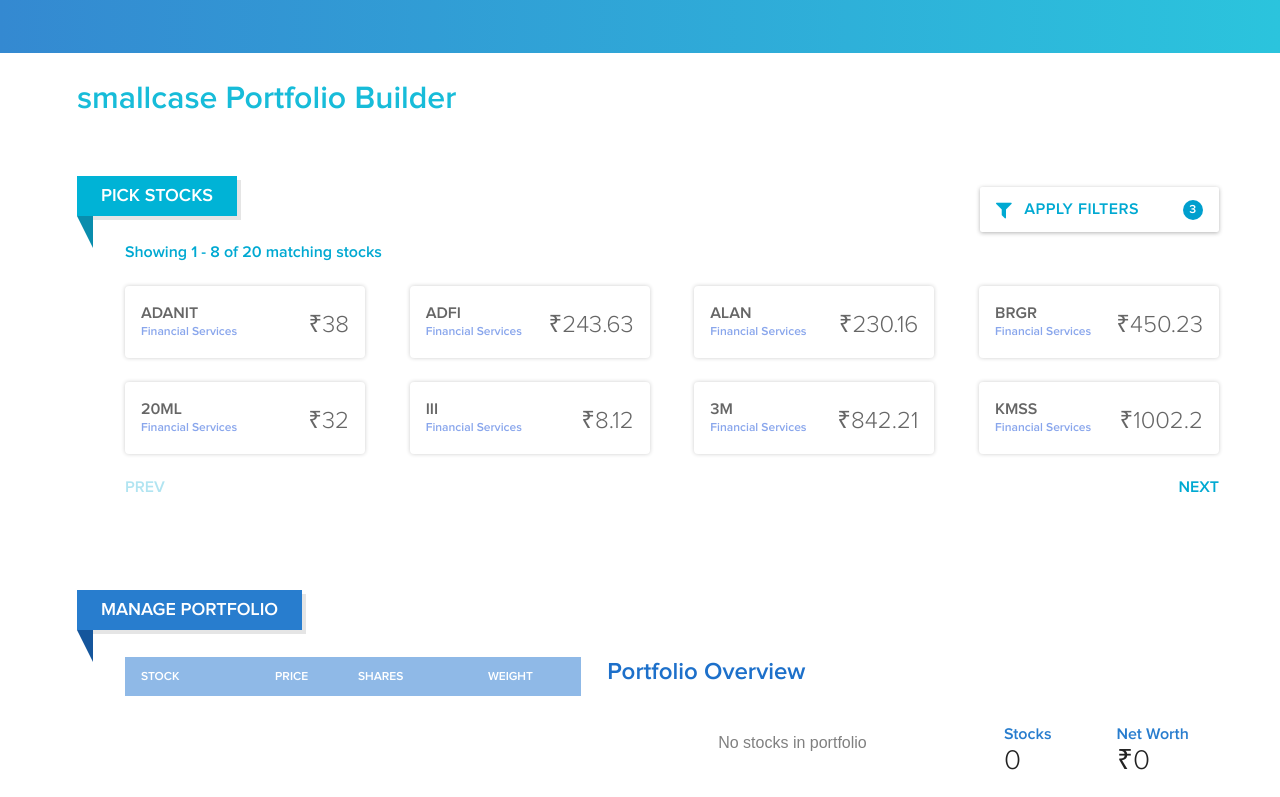
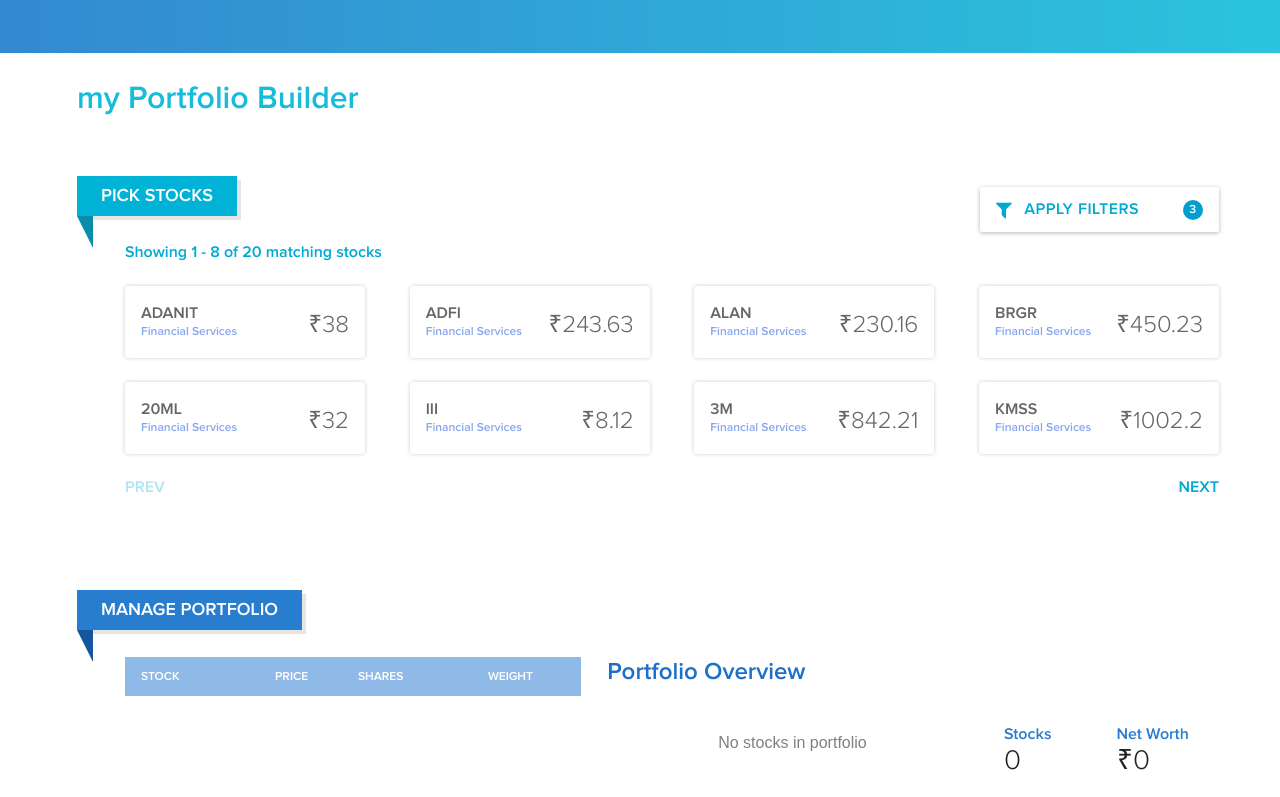
Before and after one commit to shirshendubhowmick/Portfolio-Builder, a React app: page / in a window 1280 px wide. Shown: the top 797 px of the page. Built offline with nearby package versions, Linux system fonts and the light colour scheme.

Commit message:
Final Commit

```diff
--- a/public/index.html
+++ b/public/index.html
@@ -19,7 +19,7 @@
       work correctly both with client-side routing and a non-root public URL.
       Learn how to configure a non-root public URL by running `npm run build`.
     -->
-    <title>smallcase Portfolio Builder</title>
+    <title>my Portfolio Builder</title>
   </head>
   <body>
     <noscript>
--- a/src/Title/Title.js
+++ b/src/Title/Title.js
@@ -2,7 +2,7 @@
 import classes from './Title.css'
 
 const title = () => {
-    return <div className={classes.title}>smallcase Portfolio Builder</div>
+    return <div className={classes.title}>my Portfolio Builder</div>
 }
 
 export default title;
```
